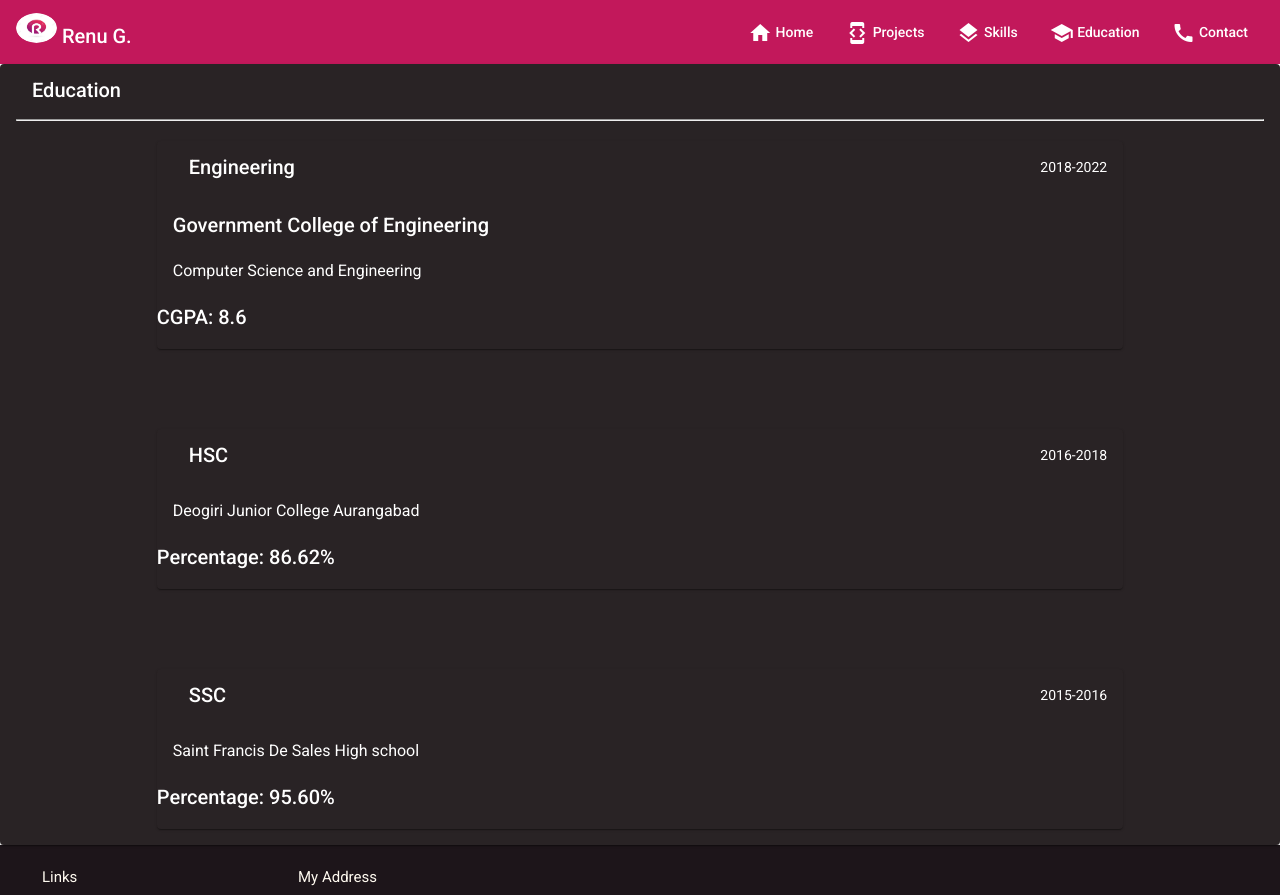
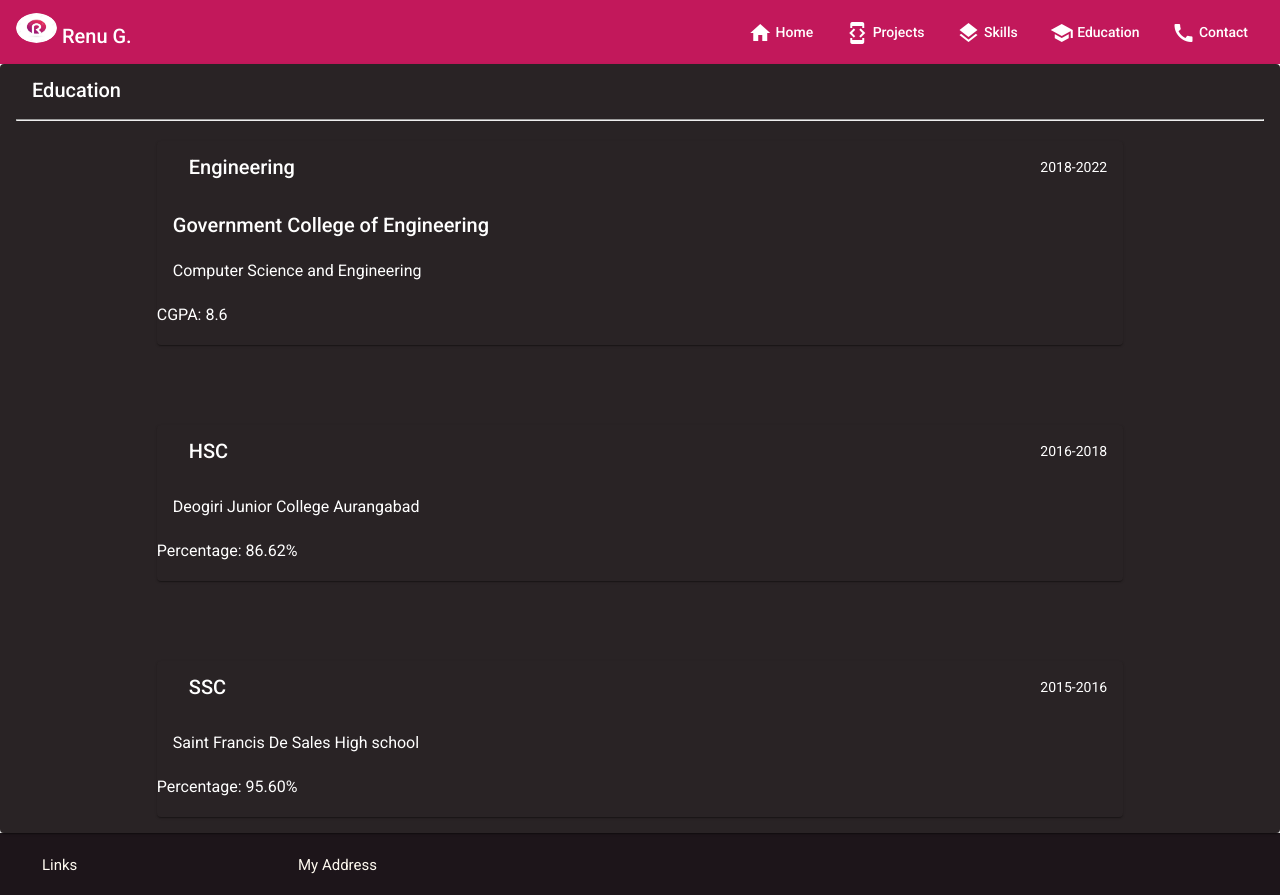
Before and after one commit to Renu-code/Personal_Portfolio, an Angular app: page /education in a window 1280 px wide. Shown: the top 895 px of the page. Built offline with nearby package versions, Linux system fonts and the light colour scheme.

Commit message:
Completed the project .

```diff
--- a/src/app/education/education.component.html
+++ b/src/app/education/education.component.html
@@ -32,7 +32,7 @@
 
                 </mat-card-content>
                 <mat-card-footer>
-                    <h2>CGPA: 8.6</h2>
+                    <h3>CGPA: 8.6</h3>
                 </mat-card-footer>
             </mat-card>
 
@@ -68,7 +68,7 @@
 
                 </mat-card-content>
                 <mat-card-footer>
-                    <h2>Percentage: 86.62%</h2>
+                    <h3>Percentage: 86.62%</h3>
                 </mat-card-footer>
             </mat-card>
 
@@ -104,7 +104,7 @@
                     <h3>Saint Francis De Sales High school</h3>
                 </mat-card-content>
                 <mat-card-footer>
-                    <h2>Percentage: 95.60%</h2>
+                    <h3>Percentage: 95.60%</h3>
                 </mat-card-footer>
             </mat-card>
 
```
